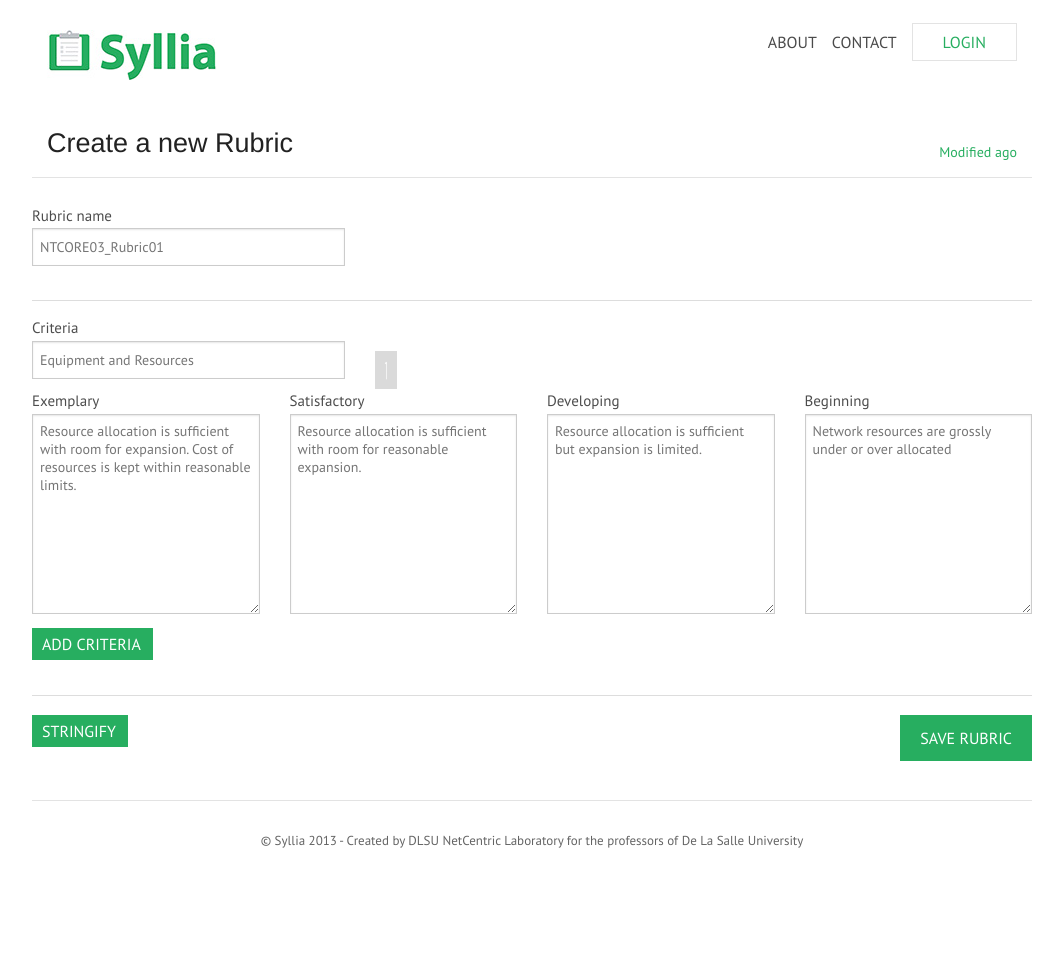
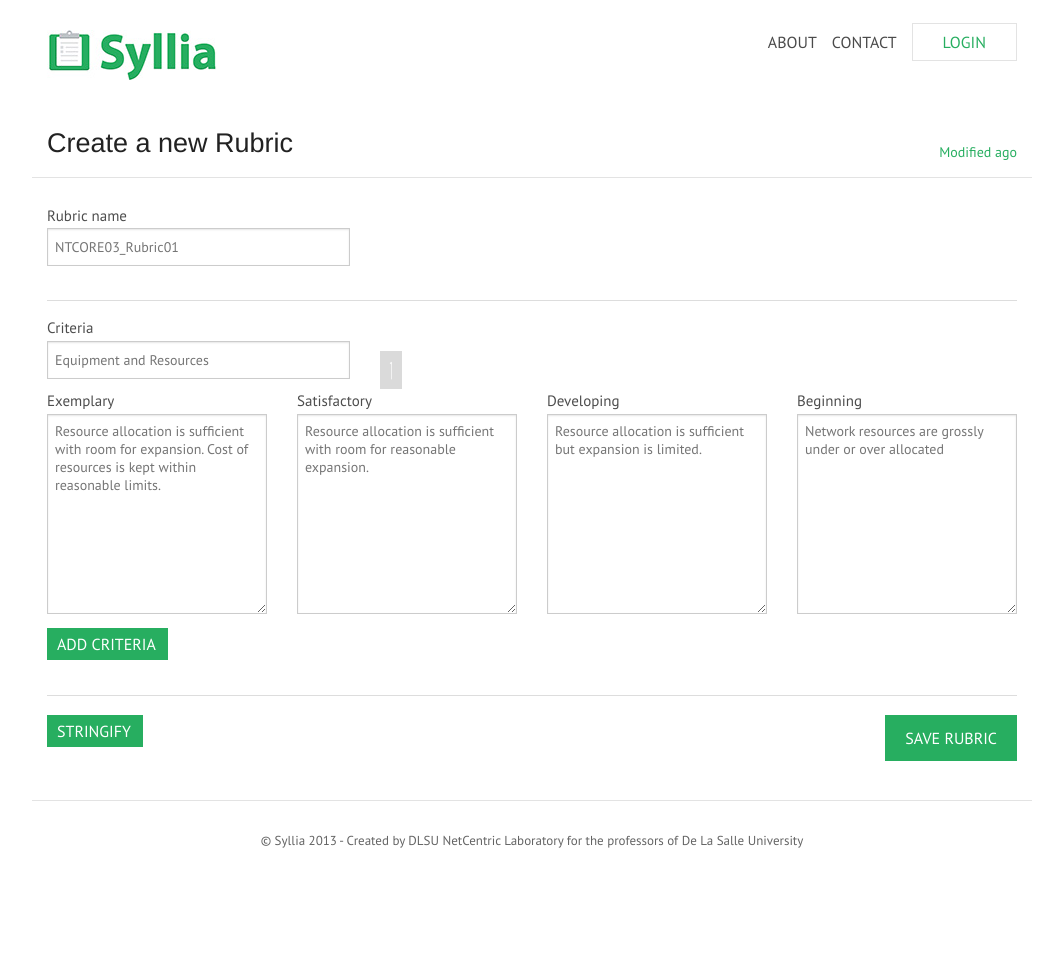
Before and after one commit to MitchelCabuloy/Syllia, a Django app: template Syllia/apps/syllabus/templates/syllabus/rubric.html in a window 1280 px wide. Shown: the whole page, without its empty margins (108-1171 px from the left). Run offline with Django 3.2, Linux system fonts and the light colour scheme; the template is opened without the code that fills it: most values are stand-ins (such as "Sample title", 1, 10 or a date in 2020); some libraries are stand-ins or nearby versions.

Commit message:
Adjusted rubric markup

```diff
--- a/Syllia/apps/syllabus/templates/syllabus/rubric.html
+++ b/Syllia/apps/syllabus/templates/syllabus/rubric.html
@@ -13,6 +13,7 @@
 </div>
 
 <div class="rubric row">
+	<div class="large-12 columns">
 		<div class="row">
 			<div class="large-4 columns">
 				<label>Rubric name</label>
@@ -78,6 +79,7 @@
 			</div>
 		</div>
 	</div>
+</div>
 
 
 <!-- json submit form -->
```
Lines whose indentation alone changed are shown as unchanged.
